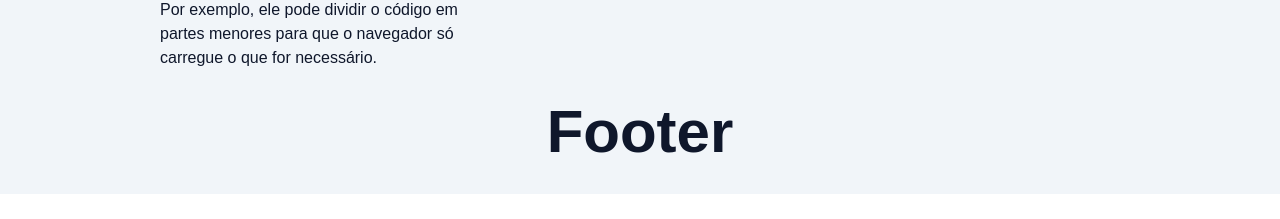
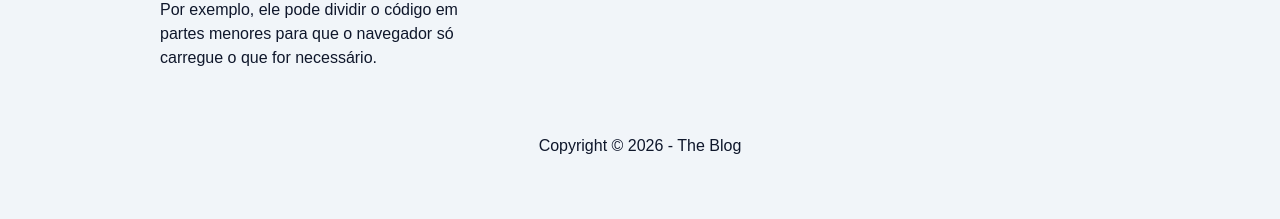
Before and after one commit to RuanC4rlos/blog-next-react, a Next.js app: page / in a window 1280 px wide. Shown: the part 1916-2135 px from the top of the page. Before the commit the page ends 2110 px from the top, so only its background shows below. Built offline with nearby package versions, Linux system fonts and the light colour scheme.

Commit message:
refactor(layout): configurar metadata global no layout raiz e extrair componente Footer

```diff
--- a/src/app/layout.tsx
+++ b/src/app/layout.tsx
@@ -1,20 +1,32 @@
 import type { Metadata } from "next";
 import "./globals.css";
+import { Container } from "../components/Container";
+import { Header } from "../components/Header";
+import { Footer } from "../components/Footer";
 
 export const metadata: Metadata = {
-  title: "Create Next App",
-  description: "Generated by create next app",
+  title: {
+    default: "The Blog - Este é um blog com Next.js",
+    template: "%s - The Blog",
+  },
+  description: "Essa é uma descrição do blog.",
 };
 
 type RootLayoutProps = {
   children: React.ReactNode;
 };
 
-export default function RootLayout({children}: Readonly<RootLayoutProps>) {
+export default function RootLayout({ children }: Readonly<RootLayoutProps>) {
   return (
     <html lang="pt-BR">
       <body>
-        {children}
+        <Container>
+          <Header />
+
+          {children}
+
+          <Footer />
+        </Container>
       </body>
     </html>
   );
--- a/src/app/page.tsx
+++ b/src/app/page.tsx
@@ -1,15 +1,11 @@
 import { Suspense } from "react";
 import { SpinLoader } from "../components/SpinLoader";
 import { PostsList } from "../components/PostsList";
-import { Container } from "../components/Container";
-import { Header } from "../components/Header";
 import { PostFeatured } from "../components/PostFeatured";
 
 export default async function HomePage() {
   return (
-    <Container>
-      <Header />
-
+    <>
       <Suspense fallback={<SpinLoader />}>
         <PostFeatured />
       </Suspense>
@@ -17,10 +13,6 @@ export default async function HomePage() {
       <Suspense fallback={<SpinLoader />}>
         <PostsList />
       </Suspense>
-
-      <footer>
-        <p className="text-6xl font-bold text-center py-8">Footer</p>
-      </footer>
-    </Container>
+    </>
   );
 }
--- /dev/null
+++ b/src/components/Footer/index.tsx
@@ -0,0 +1,12 @@
+import Link from "next/link";
+
+export function Footer() {
+  return (
+    <footer className="pb-16 text-center">
+      <p>
+        <span> Copyright &copy; {new Date().getFullYear()} - </span>
+        <Link href="/">The Blog</Link>
+      </p>
+    </footer>
+  );
+}
--- a/src/components/Header/index.tsx
+++ b/src/components/Header/index.tsx
@@ -14,7 +14,7 @@ export function Header() {
           "lg:text-7xl/normal lg:py-12",
         )}
       >
-        <Link href="#">The Blog</Link>
+        <Link href="/">The Blog</Link>
       </h1>
     </header>
   );
--- a/src/components/PostsList/index.tsx
+++ b/src/components/PostsList/index.tsx
@@ -7,7 +7,7 @@ export async function PostsList() {
   const posts = await findAllPublicPosts();
 
   return (
-    <div className="grid grid-cols-1 gap-8 sm:grid-cols-2 lg:grid-cols-3">
+    <div className="grid grid-cols-1 mb-16 gap-8 sm:grid-cols-2 lg:grid-cols-3">
       {posts.slice(1).map((post) => {
         const postLink = `/post/${post.slug}`;
         return (
```
